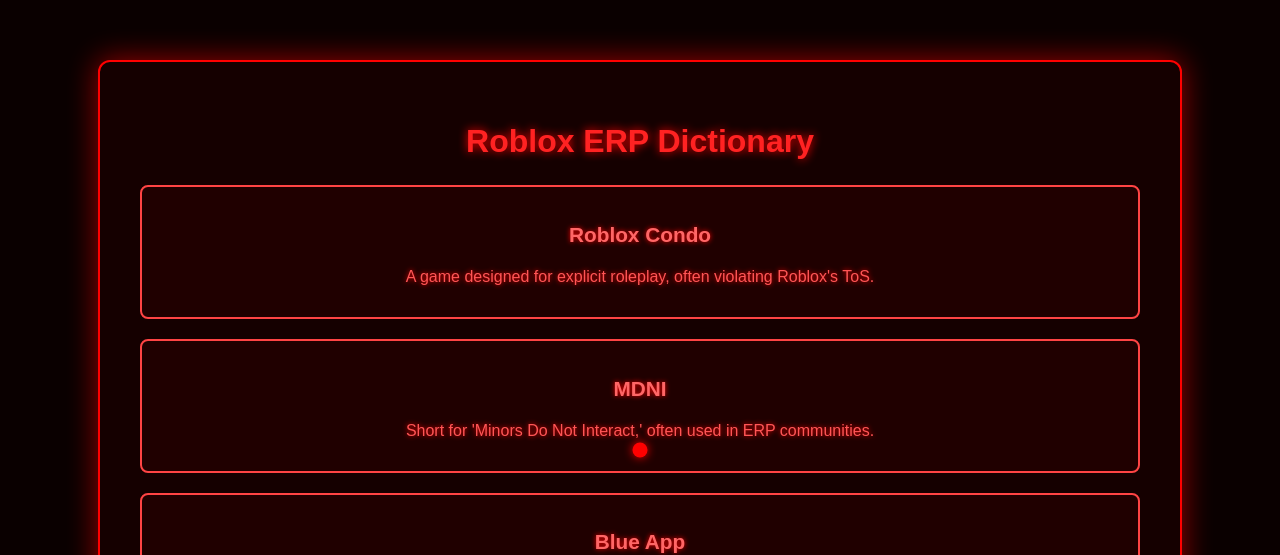
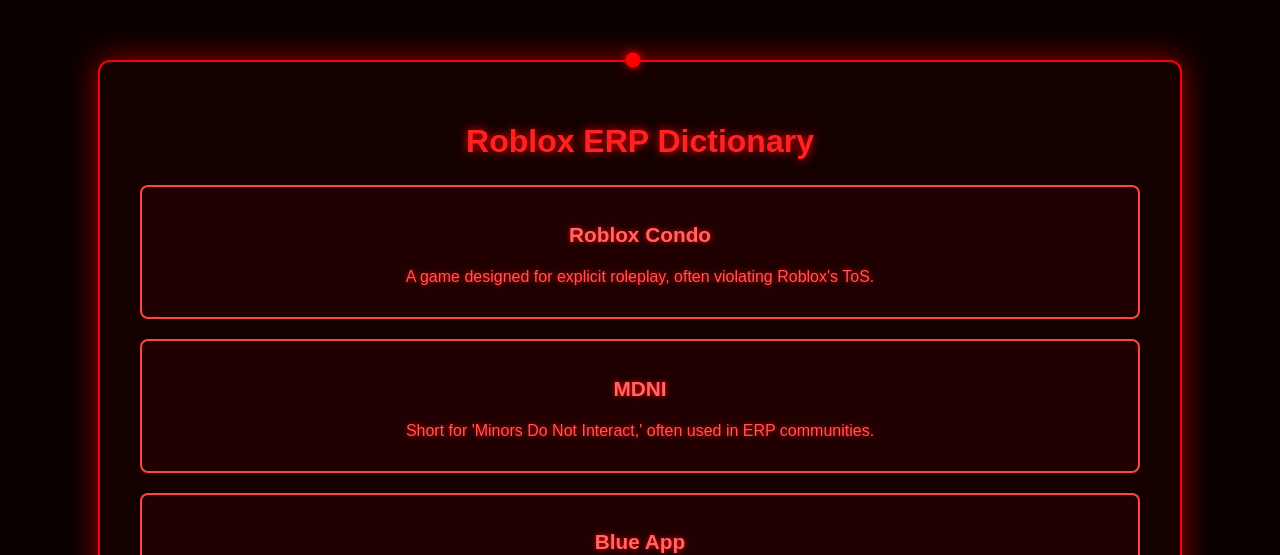
Before and after one commit to T-TGM/ERP-Definition, a Jekyll site: the page index.html, which Jekyll copies as it is, in a window 1280 px wide. Shown: the top 555 px of the page. Built offline with Jekyll 4.4.1, drawn with Linux system fonts in a browser that asks for light colours.

Commit message:
Update index.html

```diff
--- a/index.html
+++ b/index.html
@@ -32,7 +32,7 @@
             max-height: 80vh;
             overflow-y: auto;
             border: 2px solid red;
-            scrollbar-width: thin; /* Clean scrollbar */
+            scrollbar-width: thin; /* Thin scrollbar */
             scrollbar-color: red black;
         }
 
@@ -86,27 +86,23 @@
             height: 15px;
             background-color: red;
             border-radius: 50%;
-            position: absolute;
+            position: fixed;
             pointer-events: none;
+            transform: translate(-50%, -50%);
             box-shadow: 0 0 10px red;
-            transform: translate(-50%, -50%);
+            transition: transform 0.08s ease-out, left 0.08s linear, top 0.08s linear;
         }
 
-        /* Cursor Auto-Center Effect */
-        @keyframes centerCursor {
-            0% { left: 50vw; top: 50vh; }
-            100% { left: 50vw; top: 50vh; }
-        }
-
-        .cursor-auto-center {
-            position: fixed;
-            animation: centerCursor 0.1s infinite linear;
+        /* Cursor Click Effect */
+        .cursor-click {
+            transform: scale(1.8);
+            opacity: 0.7;
         }
 
     </style>
 </head>
 <body>
-    <div class="cursor cursor-auto-center" id="cursor"></div>
+    <div class="cursor" id="cursor"></div>
 
     <div class="container">
         <h1>Roblox ERP Dictionary</h1>
```
Also changed, not shown: other parts of index.html (+15 -2 lines).
